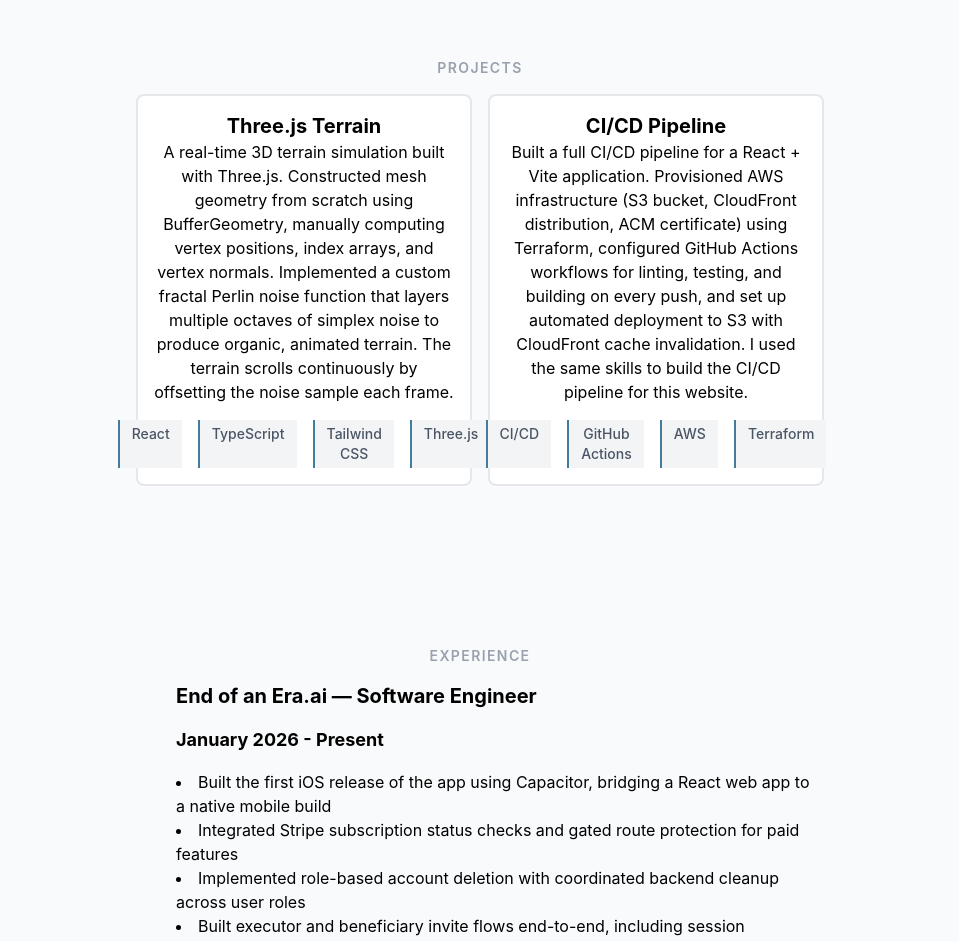
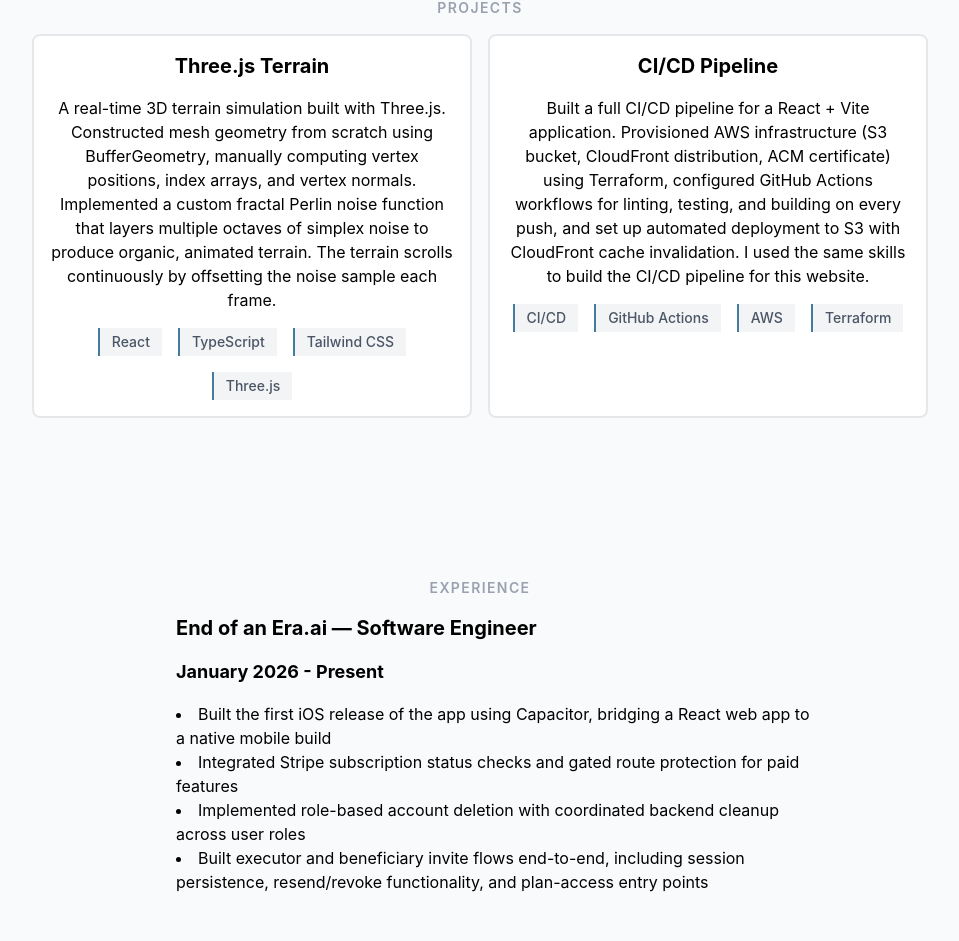
Before and after one commit to StephenS2021/stephenspencerwong.dev, a React (Vite) app: page / in a window 1280 px wide. Shown: the part 514-1455 px from the top of the page, without its empty margins (160-1119 px from the left). Built offline with nearby package versions, Linux system fonts and the light colour scheme.

Commit message:
Centered project tiles

```diff
--- a/src/App.tsx
+++ b/src/App.tsx
@@ -16,11 +16,11 @@
           </div>
         </div>
       </nav>
-      <div className='max-w-2xl mx-auto w-full flex flex-col gap-16 pt-14'>
+      <div className='max-w-4xl mx-auto w-full flex flex-col gap-16 pt-14'>
         <div className={`text-center py-12 ${bordersOn}`} id="home">
           <h1 className={`text-4xl md:text-6xl font-bold`}>Stephen Spencer-Wong</h1>
           <p className={`text-lg font-medium mt-2 ${accentColor}`}>Full-Stack Software Engineer</p>
-          <p className="text-base font-normal mt-4">I'm a software engineer with a Bachelor of Arts in Computer Science from New York University. My work
+          <p className="text-base font-normal mt-4 max-w-2xl mx-auto">I'm a software engineer with a Bachelor of Arts in Computer Science from New York University. My work
                   spans the full stack, from React frontends to backend services, cloud infrastructure, and everything in between. I'm currently working at End of an Era.ai and looking for what's next.</p>
           <div className="flex flex-row gap-4 justify-center mt-4">
             <a href="https://github.com/Stephens2021" className={`${accentColor} justify-center underline`}>GitHub</a>
@@ -35,10 +35,10 @@
           <div className="flex flex-row gap-4 justify-center">
             <div onClick={() => window.open('https://stephen-threejs-terrain.vercel.app/', '_blank')} className={`w-1/2 text-center p-4 border-2 ${projectCard}`}>
               <h2 className="text-xl font-bold">Three.js Terrain</h2>
-              <p className="text-base font-normal">
+              <p className="text-base font-normal mt-4">
                 A real-time 3D terrain simulation built with Three.js. Constructed mesh geometry from scratch using BufferGeometry, manually computing vertex positions, index arrays, and vertex normals. Implemented a custom fractal Perlin noise function that layers multiple octaves of simplex noise to produce organic, animated terrain. The terrain scrolls continuously by offsetting the noise sample each frame.
               </p>
-              <div className="flex flex-row justify-center gap-4 mt-4">
+              <div className="flex flex-wrap justify-center gap-4 mt-4">
                 {['React', 'TypeScript', 'Tailwind CSS', 'Three.js'].map((item) => (
                   <span className="text-sm font-medium border-l-2 border-[#457b9d] bg-gray-100 text-gray-600 px-3 py-1">
                   {item}
@@ -49,14 +49,14 @@
 
             <div onClick={() => window.open('https://github.com/StephenS2021/ci-cd-test', '_blank')} className={`w-1/2 text-center p-4 border-2 ${projectCard}`}>
               <h2 className="text-xl font-bold">CI/CD Pipeline</h2>
-              <p className="text-base font-normal">
+              <p className="text-base font-normal mt-4">
                 Built a full CI/CD pipeline for a React + Vite application.
                 Provisioned AWS infrastructure (S3 bucket, CloudFront distribution, ACM certificate) using Terraform,
                 configured GitHub Actions workflows for linting, testing, and building on every push,
                 and set up automated deployment to S3 with CloudFront cache invalidation.
                 I used the same skills to build the CI/CD pipeline for this website.
               </p>
-              <div className="flex flex-row justify-center gap-4 mt-4">
+              <div className="flex flex-wrap justify-center gap-4 mt-4">
                 {['CI/CD', 'GitHub Actions', 'AWS', 'Terraform'].map((item) => (
                   <span className="text-sm font-medium border-l-2 border-[#457b9d] bg-gray-100 text-gray-600 px-3 py-1">
                   {item}
@@ -67,7 +67,8 @@
           </div>
         </div>
 
-        <div className={`text-center py-12 ${bordersOn}`} id="experience">
+        <div className={`text-center py-12`} id="experience">
+          <div className='max-w-2xl mx-auto w-full'>
             <h1 className={`${sectionTitle} mb-4`} >Experience</h1>
             <div className="flex flex-col items-start gap-4 pl-8 text-left">
               <h2 className="text-xl font-bold">End of an Era.ai — Software Engineer</h2>
@@ -78,6 +79,7 @@
                   <li>Implemented role-based account deletion with coordinated backend cleanup across user roles</li>
                   <li>Built executor and beneficiary invite flows end-to-end, including session persistence, resend/revoke functionality, and plan-access entry points</li>
                 </ul>
+            </div>
           </div>
         </div>
         <div className={`text-center py-12 ${bordersOn}`}>
```
Lines whose indentation alone changed are shown as unchanged.
